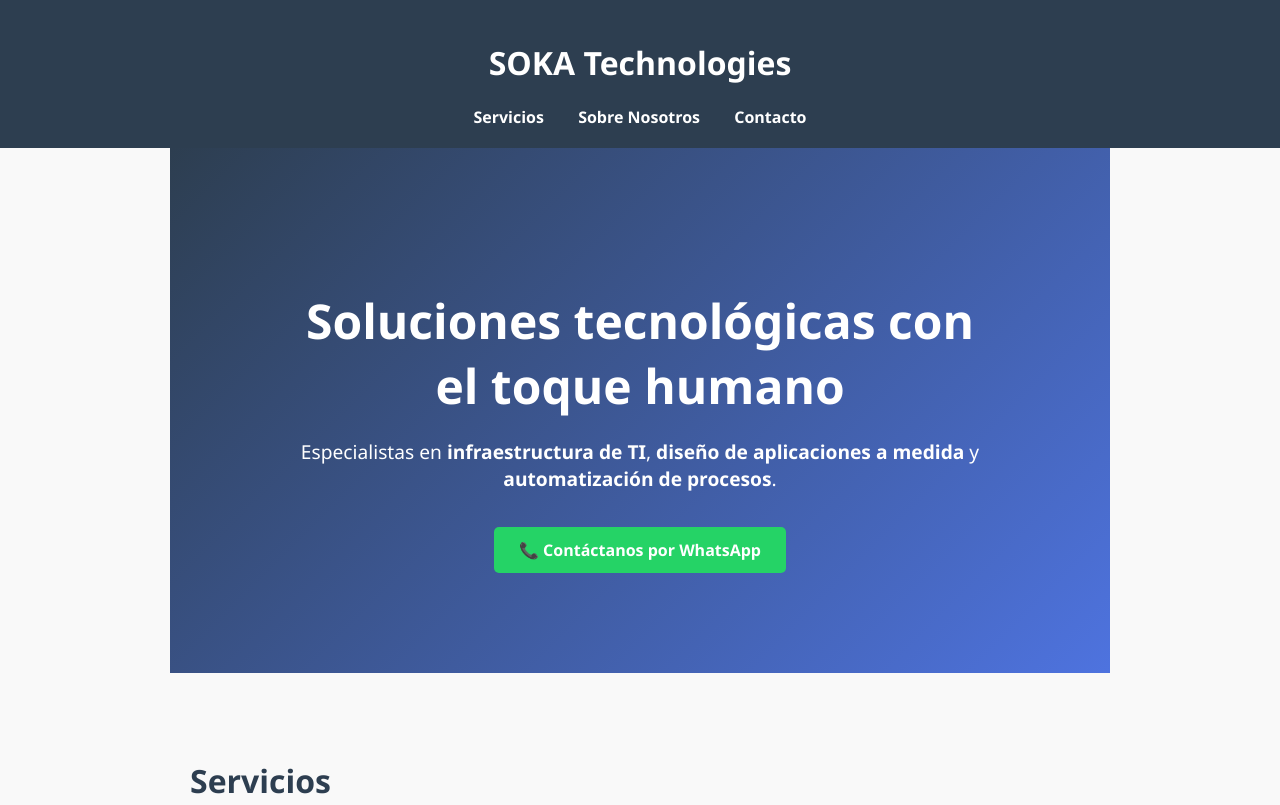
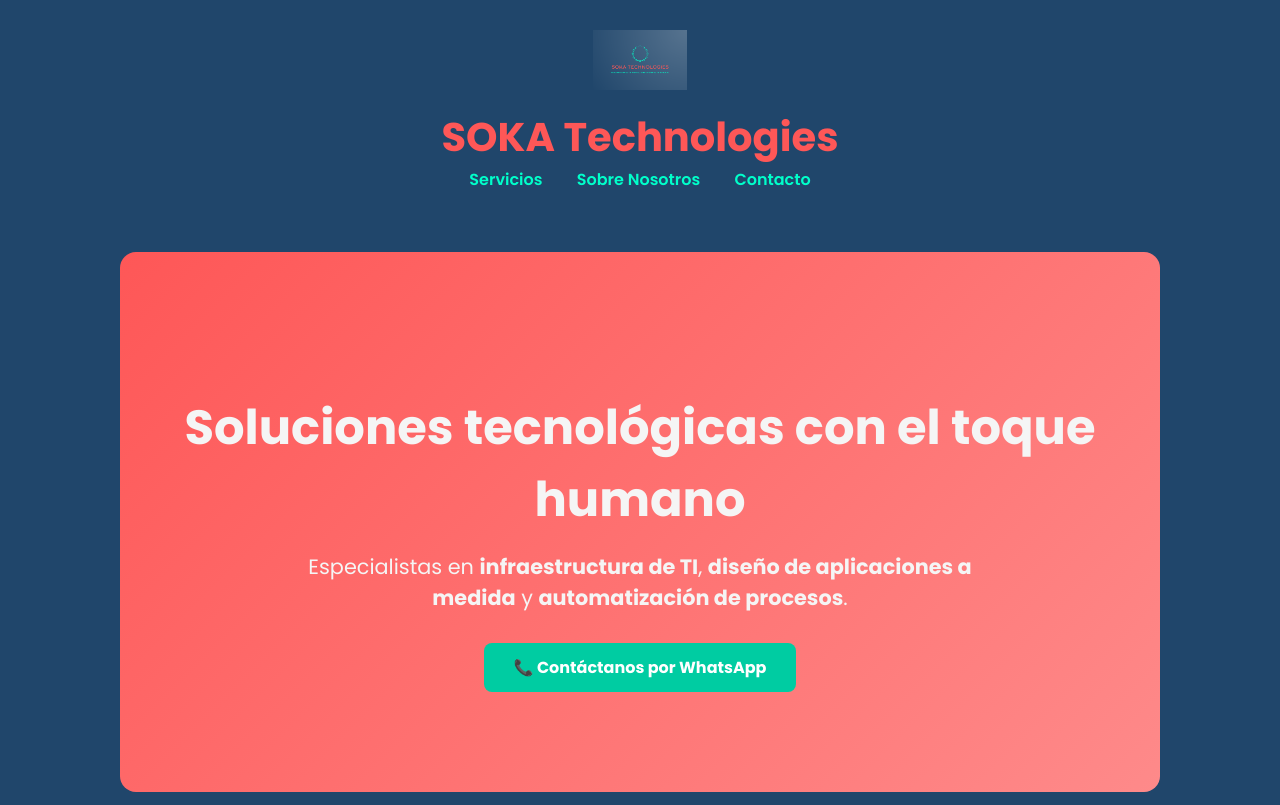
Before and after one commit to kpulido93/SOKA-Technologies, a plain HTML site: page index.html in a window 1280 px wide. Shown: the top 805 px of the page. Drawn offline with Linux system fonts and the light colour scheme.

Commit message:
New Style for website

```diff
--- a/index.html
+++ b/index.html
@@ -3,94 +3,17 @@
 <head>
   <meta charset="UTF-8" />
   <meta name="viewport" content="width=device-width, initial-scale=1.0" />
+  <meta name="description" content="Soluciones tecnológicas a medida con automatización, desarrollo y soporte. SOKA Technologies - tecnología con propósito." />
+  <meta name="author" content="SOKA Technologies" />
   <title>SOKA Technologies</title>
-  <style>
-    body {
-      font-family: 'Segoe UI', sans-serif;
-      margin: 0;
-      padding: 0;
-      background-color: #f9f9f9;
-      color: #222;
-    }
-
-    header {
-      background-color: #2d3e50;
-      color: #fff;
-      padding: 20px;
-      text-align: center;
-    }
-
-    nav a {
-      color: #fff;
-      margin: 0 15px;
-      text-decoration: none;
-      font-weight: bold;
-    }
-
-    .hero {
-      display: flex;
-      justify-content: center;
-      align-items: center;
-      text-align: center;
-      padding: 100px 20px;
-      background: linear-gradient(135deg, #2d3e50, #4e73df);
-      color: #fff;
-    }
-
-    .hero-content {
-      max-width: 700px;
-    }
-
-    .hero h1 {
-      font-size: 3em;
-      margin-bottom: 20px;
-    }
-
-    .hero p {
-      font-size: 1.2em;
-      margin: 10px 0;
-    }
-
-    .btn-whatsapp {
-      display: inline-block;
-      margin-top: 25px;
-      padding: 12px 25px;
-      background-color: #25D366;
-      color: white;
-      font-weight: bold;
-      border-radius: 5px;
-      text-decoration: none;
-      transition: background 0.3s ease;
-    }
-
-    .btn-whatsapp:hover {
-      background-color: #1ebe5d;
-    }
-
-    section {
-      padding: 60px 20px;
-      max-width: 900px;
-      margin: auto;
-    }
-
-    section h2 {
-      font-size: 2em;
-      margin-bottom: 20px;
-      color: #2d3e50;
-    }
-
-    footer {
-      background-color: #2d3e50;
-      color: #fff;
-      text-align: center;
-      padding: 20px;
-      font-size: 0.9em;
-    }
-  </style>
+  <link rel="stylesheet" href="styles.css" />
+  <link href="https://fonts.googleapis.com/css2?family=Poppins:wght@400;600;700&display=swap" rel="stylesheet" />
+  <link rel="icon" type="image/png" href="assets/logo.png" />
 </head>
 <body>
 
-  <header>
+  <header class="fade-in">
+    <img src="assets/logo.png" alt="Logo SOKA Technologies" class="logo">
     <h1>SOKA Technologies</h1>
     <nav>
       <a href="#servicios">Servicios</a>
@@ -99,7 +22,7 @@
     </nav>
   </header>
 
-  <section class="hero">
+  <section class="hero fade-in">
     <div class="hero-content">
       <h1>Soluciones tecnológicas con el toque humano</h1>
       <p>Especialistas en <strong>infraestructura de TI</strong>, <strong>diseño de aplicaciones a medida</strong> y <strong>automatización de procesos</strong>.</p>
@@ -107,7 +30,7 @@
     </div>
   </section>
 
-  <section id="servicios">
+  <section id="servicios" class="fade-in">
     <h2>Servicios</h2>
     <ul>
       <li>🔧 Soporte en Infraestructura Tecnológica</li>
@@ -116,15 +39,14 @@
     </ul>
   </section>
 
-  <section id="nosotros">
+  <section id="nosotros" class="fade-in">
     <h2>Sobre Nosotros</h2>
     <p>
       SOKA Technologies es una empresa familiar apasionada por la tecnología. Nuestro equipo está conformado por personas comprometidas con ofrecer soluciones útiles, eficientes y adaptadas a las necesidades reales de nuestros clientes.
-      Valoramos la cercanía, la calidad y el compromiso.
     </p>
   </section>
 
-  <section id="contacto">
+  <section id="contacto" class="fade-in">
     <h2>Contacto</h2>
     <p>¿Tienes un proyecto o necesitas soporte? Escríbenos por WhatsApp o envíanos un correo:</p>
     <p><strong>Email:</strong> contacto@sokatechnologies.com</p>
@@ -135,5 +57,6 @@
     &copy; 2025 SOKA Technologies. Todos los derechos reservados.
   </footer>
 
+  <script src="scripts/main.js" defer></script>
 </body>
 </html>
--- /dev/null
+++ b/scripts/main.js
@@ -0,0 +1,15 @@
+
+document.addEventListener('DOMContentLoaded', () => {
+  const elements = document.querySelectorAll('.fade-in');
+  const observer = new IntersectionObserver(entries => {
+    entries.forEach(entry => {
+      if (entry.isIntersecting) {
+        entry.target.style.animationDelay = '0.2s';
+        entry.target.classList.add('animate');
+        observer.unobserve(entry.target);
+      }
+    });
+  }, { threshold: 0.1 });
+
+  elements.forEach(el => observer.observe(el));
+});
--- /dev/null
+++ b/styles.css
@@ -0,0 +1,127 @@
+:root {
+  --primary: #FE5757;
+  --secondary: #00ffca;
+  --tertiary: #20466b;
+  --highlight: #33ffd5;
+  --accent: #00cca2;
+  --soft-red: #fe8a8a;
+  --text-light: #f5f5f5;
+}
+
+body {
+  font-family: 'Poppins', sans-serif;
+  margin: 0;
+  padding: 0;
+  background-color: var(--tertiary);
+  color: var(--text-light);
+  scroll-behavior: smooth;
+}
+
+.logo {
+  height: 60px;
+  margin-bottom: 10px;
+}
+
+header {
+  text-align: center;
+  padding: 30px 20px;
+}
+
+header h1 {
+  margin: 0;
+  font-size: 2.5em;
+  color: var(--primary);
+}
+
+nav a {
+  color: var(--secondary);
+  margin: 0 15px;
+  text-decoration: none;
+  font-weight: 600;
+  transition: color 0.3s ease;
+}
+
+nav a:hover {
+  color: var(--highlight);
+}
+
+.hero {
+  background: linear-gradient(135deg, var(--primary), var(--soft-red));
+  padding: 100px 20px;
+  text-align: center;
+}
+
+.hero h1 {
+  font-size: 3em;
+  margin-bottom: 15px;
+}
+
+.hero p {
+  font-size: 1.3em;
+  max-width: 700px;
+  margin: 0 auto 30px;
+}
+
+.btn-whatsapp {
+  background-color: var(--accent);
+  color: white;
+  font-weight: bold;
+  padding: 12px 30px;
+  border-radius: 8px;
+  text-decoration: none;
+  transition: background-color 0.3s ease;
+  display: inline-block;
+}
+
+.btn-whatsapp:hover {
+  background-color: var(--highlight);
+  color: var(--tertiary);
+}
+
+section {
+  padding: 60px 20px;
+  max-width: 1000px;
+  margin: auto;
+  background-color: #17324e;
+  border-radius: 16px;
+  margin-top: 30px;
+}
+
+section h2 {
+  font-size: 2em;
+  margin-bottom: 20px;
+  color: var(--highlight);
+}
+
+ul {
+  list-style: none;
+  padding-left: 0;
+}
+
+ul li {
+  margin-bottom: 10px;
+  font-size: 1.1em;
+}
+
+footer {
+  background-color: #122a3f;
+  color: var(--secondary);
+  text-align: center;
+  padding: 30px 10px;
+  font-size: 0.9em;
+  margin-top: 60px;
+}
+
+/* Animaciones */
+.fade-in {
+  opacity: 0;
+  transform: translateY(20px);
+  animation: fadeInUp 1s ease forwards;
+}
+
+@keyframes fadeInUp {
+  to {
+    opacity: 1;
+    transform: translateY(0);
+  }
+}
```
Also changed, not shown: assets/logo.png (added).
